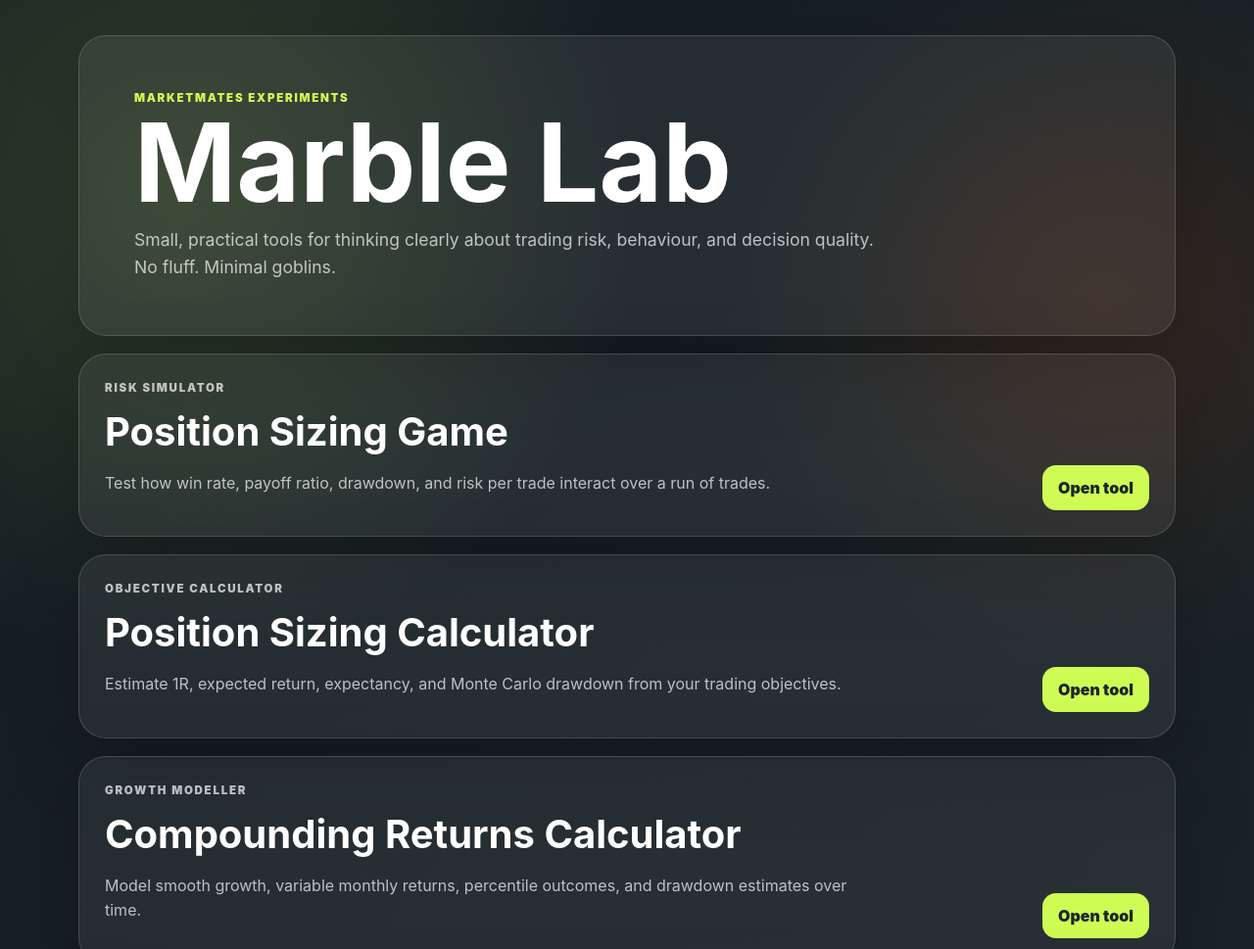
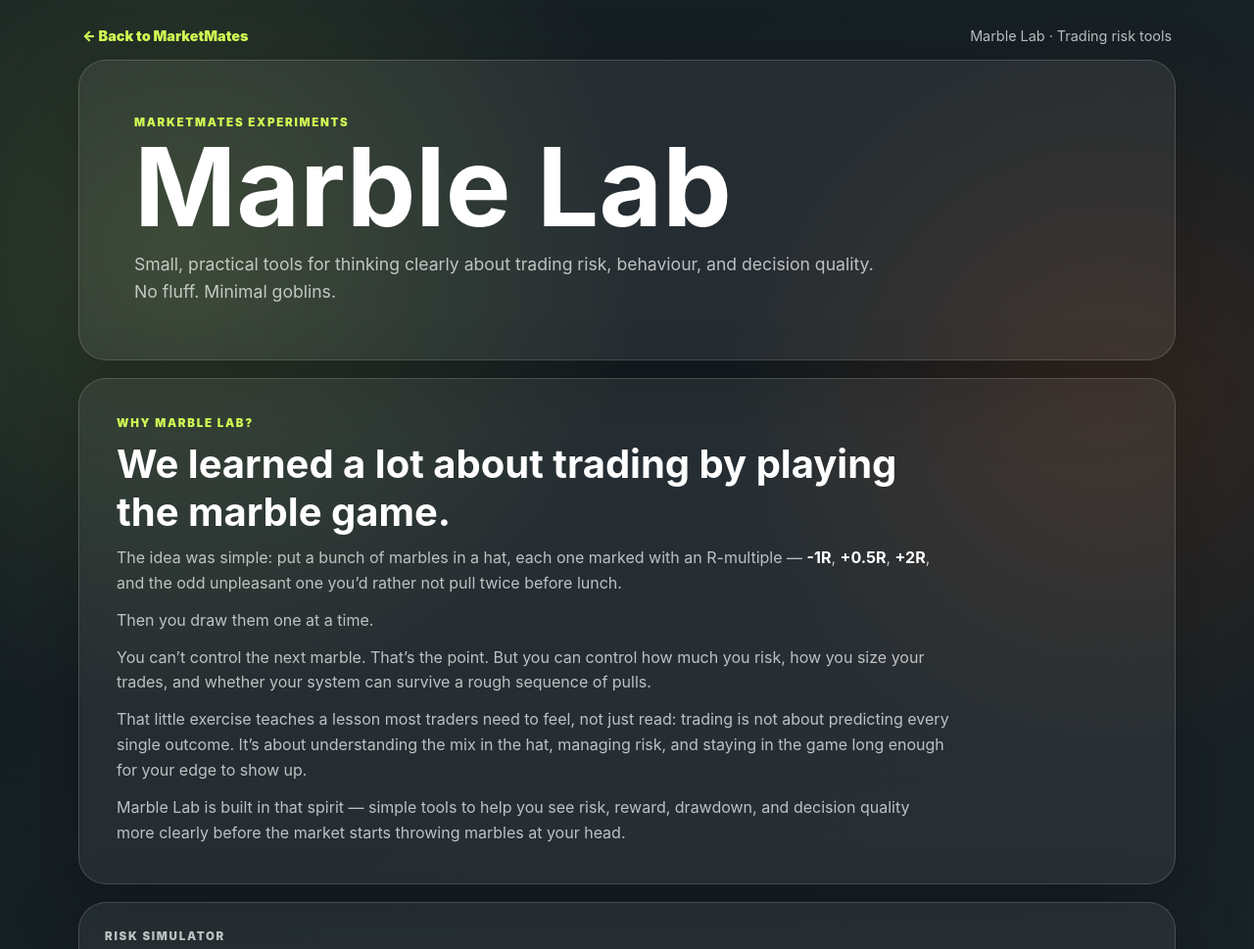
Before and after one commit to sam-e-trading/marblelab, a plain HTML site: page index.html in a window 1280 px wide. Shown: the top 969 px of the page at 98% size. Drawn offline with Linux system fonts and the light colour scheme.

Commit message:
Add Marble Lab origin story

```diff
--- a/index.html
+++ b/index.html
@@ -12,10 +12,27 @@
 </head>
 <body>
   <main class="shell">
+    <nav class="topbar" aria-label="Primary navigation">
+      <a href="https://marketmates.com/">← Back to MarketMates</a>
+      <span>Marble Lab · Trading risk tools</span>
+    </nav>
+
     <section class="hero panel">
       <p class="eyebrow">MarketMates experiments</p>
       <h1>Marble Lab</h1>
       <p class="lede">Small, practical tools for thinking clearly about trading risk, behaviour, and decision quality. No fluff. Minimal goblins.</p>
+    </section>
+
+    <section class="story panel" aria-labelledby="why-marble-lab">
+      <p class="eyebrow">Why Marble Lab?</p>
+      <h2 id="why-marble-lab">We learned a lot about trading by playing the marble game.</h2>
+      <div class="story-copy">
+        <p>The idea was simple: put a bunch of marbles in a hat, each one marked with an R-multiple — <strong>-1R</strong>, <strong>+0.5R</strong>, <strong>+2R</strong>, and the odd unpleasant one you’d rather not pull twice before lunch.</p>
+        <p>Then you draw them one at a time.</p>
+        <p>You can’t control the next marble. That’s the point. But you can control how much you risk, how you size your trades, and whether your system can survive a rough sequence of pulls.</p>
+        <p>That little exercise teaches a lesson most traders need to feel, not just read: trading is not about predicting every single outcome. It’s about understanding the mix in the hat, managing risk, and staying in the game long enough for your edge to show up.</p>
+        <p>Marble Lab is built in that spirit — simple tools to help you see risk, reward, drawdown, and decision quality more clearly before the market starts throwing marbles at your head.</p>
+      </div>
     </section>
 
     <section class="tools-grid" aria-label="Tools">
--- a/styles.css
+++ b/styles.css
@@ -21,14 +21,22 @@
     radial-gradient(circle at 88% 16%, rgba(255,92,0,.13), transparent 24rem),
     linear-gradient(135deg, #141d22, var(--trust-black));
 }
-.shell { width: min(1120px, calc(100% - 32px)); margin: 0 auto; padding: 36px 0 48px; }
+.shell { width: min(1120px, calc(100% - 32px)); margin: 0 auto; padding: 28px 0 48px; }
 .panel { border: 1px solid var(--border); background: var(--panel); border-radius: 28px; box-shadow: 0 24px 80px rgba(0,0,0,.22); }
+.topbar { display: flex; justify-content: space-between; gap: 14px; flex-wrap: wrap; color: var(--muted); margin: 0 4px 16px; font-size: .9rem; }
+.topbar a { color: var(--fresh-green); text-decoration: none; font-weight: 900; }
+.topbar a:hover { text-decoration: underline; }
 .hero { padding: clamp(28px, 6vw, 56px); margin-bottom: 18px; }
 .eyebrow { margin: 0 0 10px; color: var(--fresh-green); text-transform: uppercase; font-size: .72rem; font-weight: 900; letter-spacing: .15em; }
 h1 { font-size: clamp(3rem, 10vw, 7rem); line-height: .86; margin: 0 0 18px; }
 h2 { margin: 0 0 10px; font-size: clamp(1.7rem, 4vw, 2.5rem); }
 .lede, .tool-card p { color: var(--muted); line-height: 1.55; max-width: 760px; }
 .lede { font-size: 1.1rem; margin: 0; }
+.story { padding: clamp(24px, 4vw, 38px); margin-bottom: 18px; }
+.story h2 { max-width: 820px; }
+.story-copy { display: grid; gap: 12px; max-width: 850px; color: var(--muted); line-height: 1.62; }
+.story-copy p { margin: 0; }
+.story-copy strong { color: var(--white); }
 .tools-grid { display: grid; gap: 18px; }
 .tool-card { padding: 26px; display: flex; justify-content: space-between; gap: 22px; align-items: end; }
 .button { display: inline-flex; align-items: center; justify-content: center; white-space: nowrap; border-radius: 14px; padding: 13px 16px; background: var(--fresh-green); color: var(--trust-black); text-decoration: none; font-weight: 900; }
```
